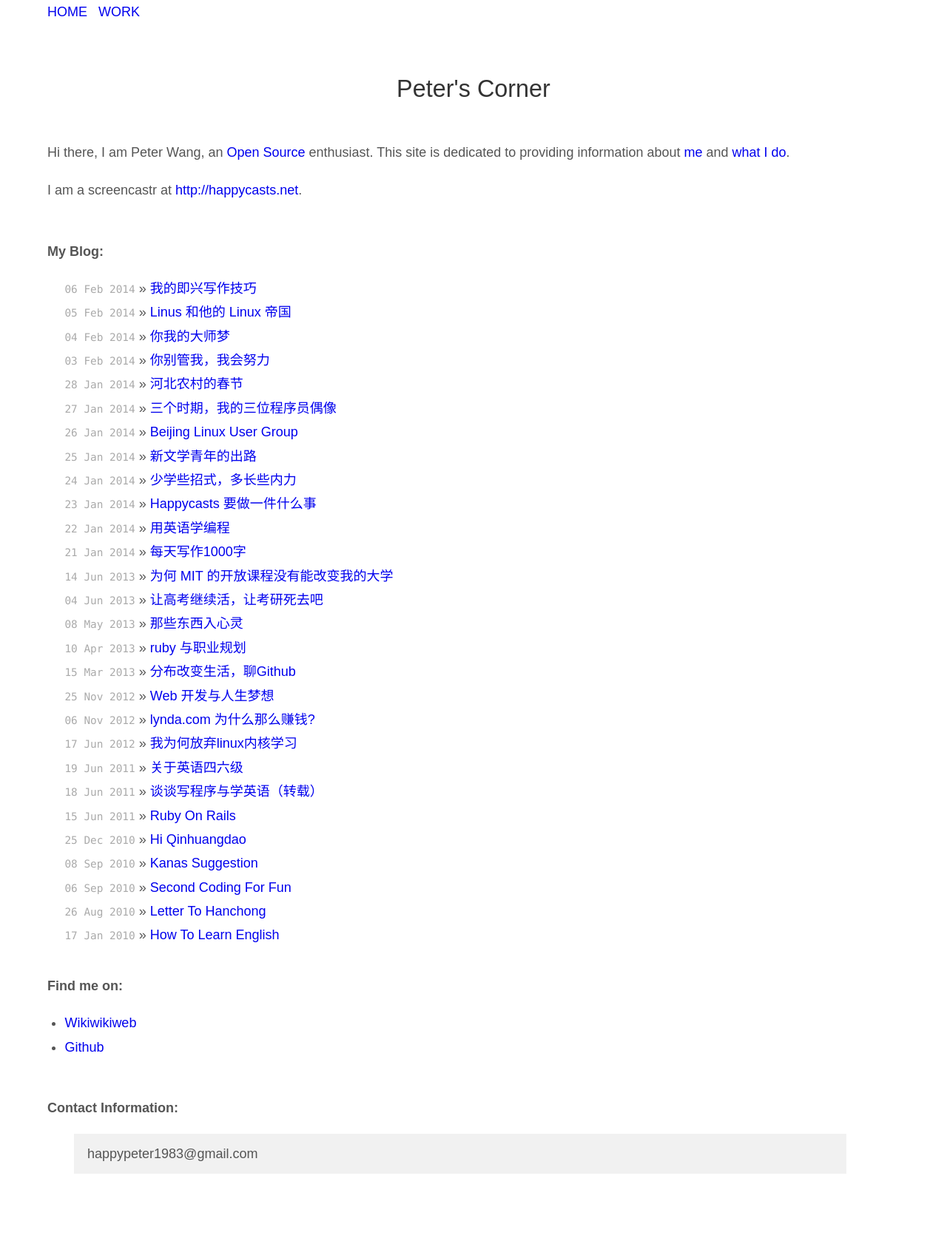
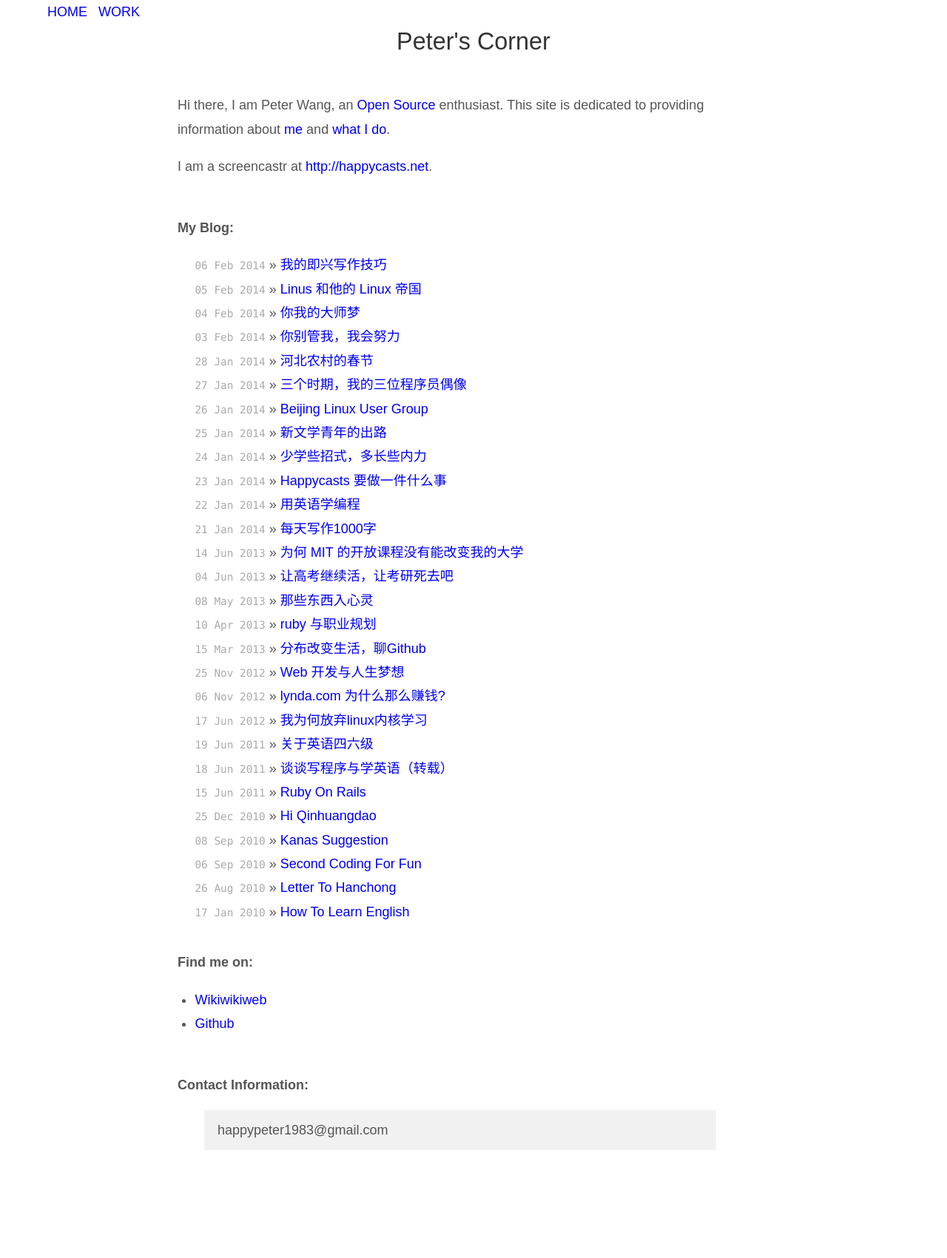
Before and after one commit to happypeter/happypeter.github.com, a Jekyll site: the page built from index.markdown, in a window 1280 px wide. Shown: the whole page at 74% size. Built offline with Jekyll 4.4.1, drawn with Linux system fonts in a browser that asks for light colours; Markdown is read by kramdown in place of the engine named in the settings; after the commit the page ends 1626 px from its top, so only the background shows below that.

Commit message:
copy this from xiaolai.li

```diff
--- a/css/peter.css
+++ b/css/peter.css
@@ -2,8 +2,8 @@
   padding-left: 5%;
 }
 #wrapper {
-  padding: 5%;
-  min-width: 480px;
+  max-width: 800px;
+  margin: 0 auto 20px;
 }
 
 pre {
```
